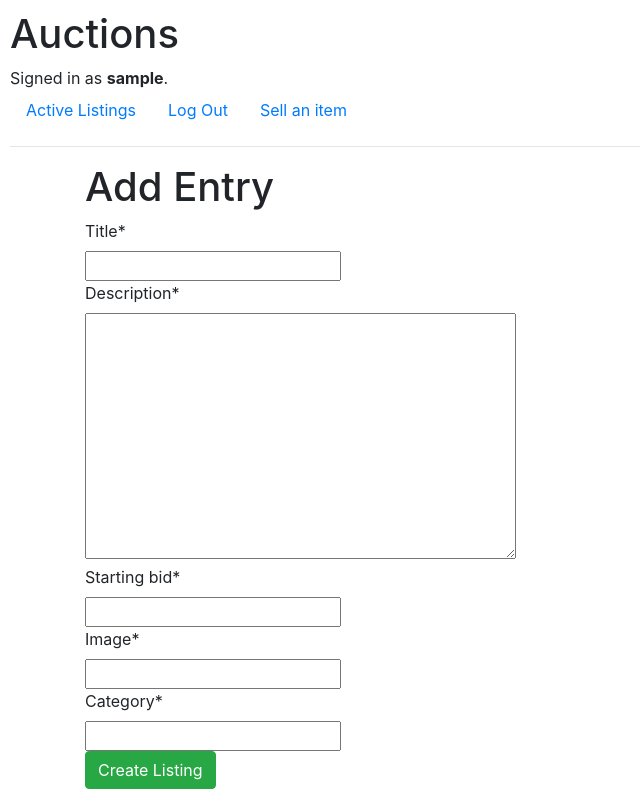
After one commit to richardgarcia892/cs50_python_web, a Django app: page /listing/create in a window 1280 px wide. The commit adds this page. Shown: the whole page, without its empty margins (0-640 px from the left). Run offline with Django 3.2, Linux system fonts and the light colour scheme; the visitor is signed in with stand-in values (Sample User, id 1); some libraries are stand-ins or nearby versions.

Commit message:
mostly done

```diff
--- a/auctions/models.py
+++ b/auctions/models.py
@@ -1,6 +1,63 @@
 from django.contrib.auth.models import AbstractUser
 from django.db import models
+from django.db.models.deletion import CASCADE, SET_NULL
 
 
 class User(AbstractUser):
+    id = models.AutoField(primary_key=True)
     pass
+
+    def __str__(self):
+        return self.username
+
+
+class Category(models.Model):
+    id = models.AutoField(primary_key=True)
+    name = models.CharField(max_length=30)
+
+    def __str__(self):
+        return self.name
+
+
+class Listing(models.Model):
+    id = models.AutoField(primary_key=True)
+    title = models.CharField(max_length=120)
+    description = models.CharField(max_length=1000)
+    starting_bid = models.FloatField()
+    image = models.URLField()
+    created = models.DateTimeField(auto_now_add=True)
+    modified = models.DateTimeField(auto_now=True)
+    terminated = models.BooleanField(default=False)
+    user = models.ForeignKey(User, on_delete=CASCADE)
+    category = models.ForeignKey(
+        Category, on_delete=SET_NULL, blank=False, null=True)
+    winner = models.ForeignKey(
+        User, blank=True, null=True, related_name='winner', on_delete=CASCADE)
+    watching = models.ManyToManyField(
+        User, related_name='watch_list', blank=True, null=True)
+
+    def __str__(self):
+        return self.title
+
+
+class Bid(models.Model):
+    id = models.AutoField(primary_key=True)
+    amount = models.FloatField()
+    listing = models.ForeignKey(Listing, on_delete=CASCADE)
+    user = models.ForeignKey(User, on_delete=CASCADE)
+    created = models.DateTimeField(auto_now_add=True)
+
+    def __str__(self):
+        return f'{self.user}: {self.amount} on {self.listing}'
+
+
+class Comment(models.Model):
+    id = models.AutoField(primary_key=True)
+    body = models.CharField(max_length=300)
+    listing = models.ForeignKey(Listing, on_delete=CASCADE)
+    user = models.ForeignKey(User, on_delete=CASCADE)
+    created = models.DateTimeField(auto_now_add=True)
+    modified = models.DateTimeField(auto_now=True)
+
+    def __str__(self):
+        return f'{self.user} on {self.listing}: {self.body} | created: {self.created} / modified: {self.modified}'
--- a/auctions/templates/auctions/layout.html
+++ b/auctions/templates/auctions/layout.html
@@ -1,9 +1,11 @@
 {% load static %}
-
+{% load crispy_forms_tags %}
 <!DOCTYPE html>
 <html lang="en">
     <head>
         <title>{% block title %}Auctions{% endblock %}</title>
+        <meta charset="utf-8">
+        <meta name="viewport" content="width=device-width, initial-scale=1, shrink-to-fit=no">
         <link rel="stylesheet" href="https://stackpath.bootstrapcdn.com/bootstrap/4.4.1/css/bootstrap.min.css" integrity="sha384-Vkoo8x4CGsO3+Hhxv8T/Q5PaXtkKtu6ug5TOeNV6gBiFeWPGFN9MuhOf23Q9Ifjh" crossorigin="anonymous">
         <link href="{% static 'auctions/styles.css' %}" rel="stylesheet">
     </head>
@@ -24,6 +26,9 @@
                 <li class="nav-item">
                     <a class="nav-link" href="{% url 'logout' %}">Log Out</a>
                 </li>
+                <li class="nav-item">
+                    <a class="nav-link" href="{% url 'listing_create' %}">Sell an item</a>
+                </li>
             {% else %}
                 <li class="nav-item">
                     <a class="nav-link" href="{% url 'login' %}">Log In</a>
--- /dev/null
+++ b/auctions/templates/auctions/listing_create.html
@@ -0,0 +1,15 @@
+{% extends "auctions/layout.html" %}
+{% block title %} Add entry {% endblock %}
+{% load crispy_forms_tags %}
+
+{% block body %}
+<div class="container-sm">
+  <h1>Add Entry</h1>
+  <form action={% url 'listing_create' %} method="post">
+    {% csrf_token %}
+    {{ form|crispy }}
+    <button type="submit" class="btn btn-success">Create Listing</button>
+  </form>
+  {% if error_message %} {{ error_message }} {% endif %}
+</div>
+{% endblock body %}
--- a/auctions/urls.py
+++ b/auctions/urls.py
@@ -6,5 +6,12 @@ urlpatterns = [
     path("", views.index, name="index"),
     path("login", views.login_view, name="login"),
     path("logout", views.logout_view, name="logout"),
-    path("register", views.register, name="register")
+    path("register", views.register, name="register"),
+    path("listing/create",views.listing_create, name="listing_create"),
+    path("listing/item/<str:id>", views.listing_details, name="listing_details"),
+    path("listing/terminate/<str:id>/", views.listing_terminate, name="listing_terminate"),
+    path("listing/bid/<str:id>", views.bid_add, name="bid_add"),
+    path("watchlist", views.watchlist, name='watchlist'),
+    path("watchlist/<str:id>/add", views.watchlist_add, name='watchlist_add'),
+    path("watchlist/<str:id>remove", views.watchlist_remove, name='watchlist_remove')
 ]
--- a/auctions/views.py
+++ b/auctions/views.py
@@ -1,14 +1,30 @@
+from django import forms
 from django.contrib.auth import authenticate, login, logout
+from django.contrib.auth.decorators import login_required
 from django.db import IntegrityError
+from django.forms.widgets import NumberInput
 from django.http import HttpResponse, HttpResponseRedirect
-from django.shortcuts import render
+from django.shortcuts import redirect, render
 from django.urls import reverse
 
-from .models import User
+from .models import User, Category, Listing, Bid, Comment
 
 
+class NewListingForm(forms.Form):
+    title = forms.CharField(required=True, max_length=100, widget=forms.TextInput())
+    description = forms.CharField(required=True, widget=forms.Textarea())
+    starting_bid = forms.FloatField(required=True, min_value=0, widget=forms.NumberInput())
+    image = forms.CharField(required=True, widget=forms.TextInput())
+    category = forms.CharField(required=True, widget=forms.TextInput())
+
+class PlaceBidForm(forms.Form):
+  amount = forms.FloatField(required=True, widget=NumberInput())
+
 def index(request):
-    return render(request, "auctions/index.html")
+    Listing.objects.all()
+    return render(request, "auctions/index.html", {
+        'listings': Listing.objects.all()
+    })
 
 
 def login_view(request):
@@ -61,3 +77,103 @@ def register(request):
         return HttpResponseRedirect(reverse("index"))
     else:
         return render(request, "auctions/register.html")
+
+
+def listing_list(request):
+    print()
+
+
+def listing_details(request, id):
+    listing = Listing.objects.get(id=id)
+    if listing.bid_set.all().count() > 0:
+      winning_bid = listing.bid_set.order_by('-amount')[0]
+    else:
+      winning_bid = None
+    return render(request, "auctions/listing_details.html", {
+        "listing": listing,
+        "bids": listing.bid_set.all(),
+        "winning_bid": winning_bid,
+        "comments": listing.comment_set.all(),
+        "placeBidForm": PlaceBidForm()
+    })
+
+
+@login_required
+def listing_create(request):
+    if request.method == 'POST':
+        form = NewListingForm(request.POST)
+        if form.is_valid():
+            form.clean()
+            title = form.cleaned_data['title'].capitalize()
+            description = form.cleaned_data['description'].capitalize()
+            starting_bid = form.cleaned_data['starting_bid']
+            image = form.cleaned_data['image']
+            form_category = form.cleaned_data['category'].capitalize()
+            category = Category.objects.filter(name=form_category)
+            if category.exists():
+                category = category[0]
+            else:
+              category = Category(name=form_category).save()
+            listing = Listing(title=title, description=description, starting_bid=starting_bid,image=image, user=request.user, category=category)
+            listing.save()
+            return HttpResponseRedirect(reverse("listing_details", args=[listing.id]))
+
+    else:
+        form = NewListingForm()
+        return render(request, 'auctions/listing_create.html', {'form': form})
+
+
+@login_required
+def listing_terminate(request, id):
+  if request.method == 'POST':
+    listing = Listing.objects.get(id=id)
+    if request.user == listing.user:
+      winner = listing.bid_set.order_by('-amount')[0].user
+      listing.winner = winner
+      listing.terminated = True
+      listing.save()
+      return HttpResponseRedirect(reverse("listing_details", args=[listing.id]))
+  else:
+    return HttpResponseRedirect(reverse("auctions/index.html", {
+        'listings': Listing.objects.all()
+    }))
+
+
+@login_required
+def bid_add(request, id):
+    if request.method == 'POST':
+      form = PlaceBidForm(request.POST)
+      if form.is_valid():
+        form.clean()
+        amount = form.cleaned_data['amount']
+        listing = Listing.objects.get(pk=id)
+        if listing.bid_set.all().count() > 0:
+          winning_bid = listing.bid_set.order_by('-amount')[0]
+          if amount > winning_bid.amount:
+            bid = Bid(amount=amount, listing=listing, user=request.user)
+        elif listing.bid_set.all().count() == 0:
+          bid = Bid(amount=amount, listing=listing, user=request.user)
+        bid.save()
+        return HttpResponseRedirect(reverse("listing_details", args=[listing.id]))
+
+
+@login_required
+def watchlist(request):
+    print()
+
+
+@login_required
+def watchlist_add(request, id):
+    listing = Listing.objects.get(pk=id)
+    user = request.user
+    if listing not in user.watch_list.all():
+      user.watch_list.add(listing)
+    return HttpResponseRedirect(reverse("listing_details", args=[listing.id]))
+
+
+@login_required
+def watchlist_remove(request, id):
+    user = request.user
+    listing = Listing.objects.get(pk=id)
+    user.watch_list.remove(listing)
+    return HttpResponseRedirect(reverse("listing_details", args=[listing.id]))
--- a/commerce/settings.py
+++ b/commerce/settings.py
@@ -38,6 +38,7 @@ INSTALLED_APPS = [
     'django.contrib.sessions',
     'django.contrib.messages',
     'django.contrib.staticfiles',
+    'crispy_forms'
 ]
 
 MIDDLEWARE = [
```
Also changed, not shown: auctions/templates/auctions/index.html (+8 -3 lines), auctions/templates/auctions/listing_details.html (added, +76 -0 lines), auctions/migrations/0001_initial.py (added), auctions/migrations/0002_bid_created_comment_created_comment_modified_and_more.py (added), auctions/migrations/0003_listing_image.py (added), auctions/migrations/0004_listing_winner.py (added), auctions/migrations/0005_category_listing_category.py (added), auctions/migrations/0006_listing_watching.py (added), auctions/migrations/0007_alter_bid_id_alter_category_id_alter_comment_id_and_more.py (added), auctions/migrations/0008_alter_user_id.py (added), auctions/migrations/0009_listing_terminated.py (added), auctions/migrations/__init__.py (added).
